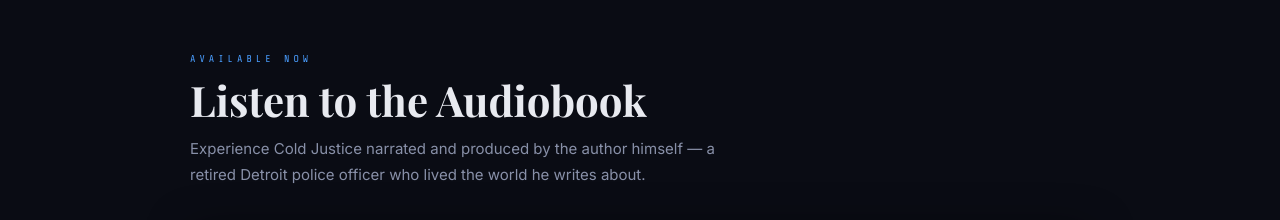
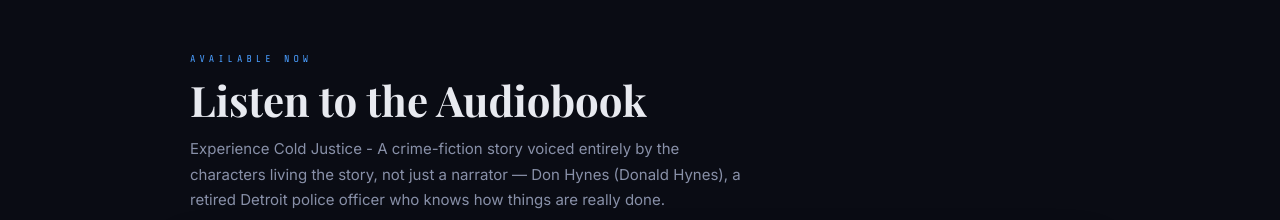
Before and after one commit to DonHynesColdJustice/coldjustice, a plain HTML site: page index.html in a window 1280 px wide. Shown: the part 820-1040 px from the top of the page. Drawn offline with nearby package versions, Linux system fonts and the light colour scheme; grey boxes are pictures that could not be loaded; a web font is replaced by a local one.

Commit message:
Add files via upload

```diff
--- a/index.html
+++ b/index.html
@@ -505,7 +505,7 @@
   <div class="section-inner">
     <div class="section-eyebrow">Available Now</div>
     <h2 class="section-title">Listen to the Audiobook</h2>
-    <p class="section-sub">Experience Cold Justice narrated and produced by the author himself — a retired Detroit police officer who lived the world he writes about.</p>
+    <p class="section-sub">Experience Cold Justice - A crime-fiction story voiced entirely by the characters living the story, not just a narrator — Don Hynes (Donald Hynes), a retired Detroit police officer who knows how things are really done.</p>
     <div class="spotify-wrap">
       <iframe style="border-radius:12px" src="https://open.spotify.com/embed/show/7oOUMKkw7MfymKkwmjeToX?utm_source=generator&theme=0" width="100%" height="352" frameBorder="0" allowfullscreen="" allow="autoplay; clipboard-write; encrypted-media; fullscreen; picture-in-picture" loading="lazy"></iframe>
     </div>
```
